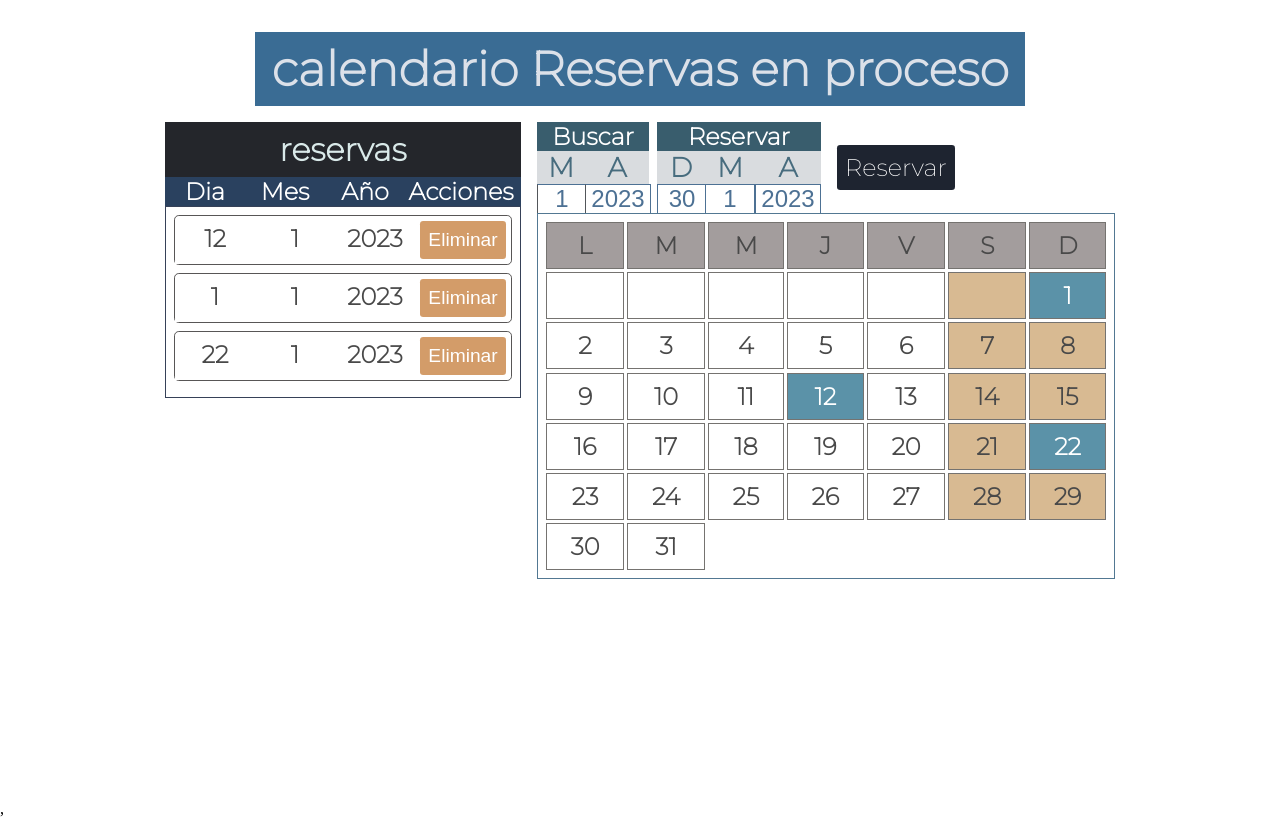
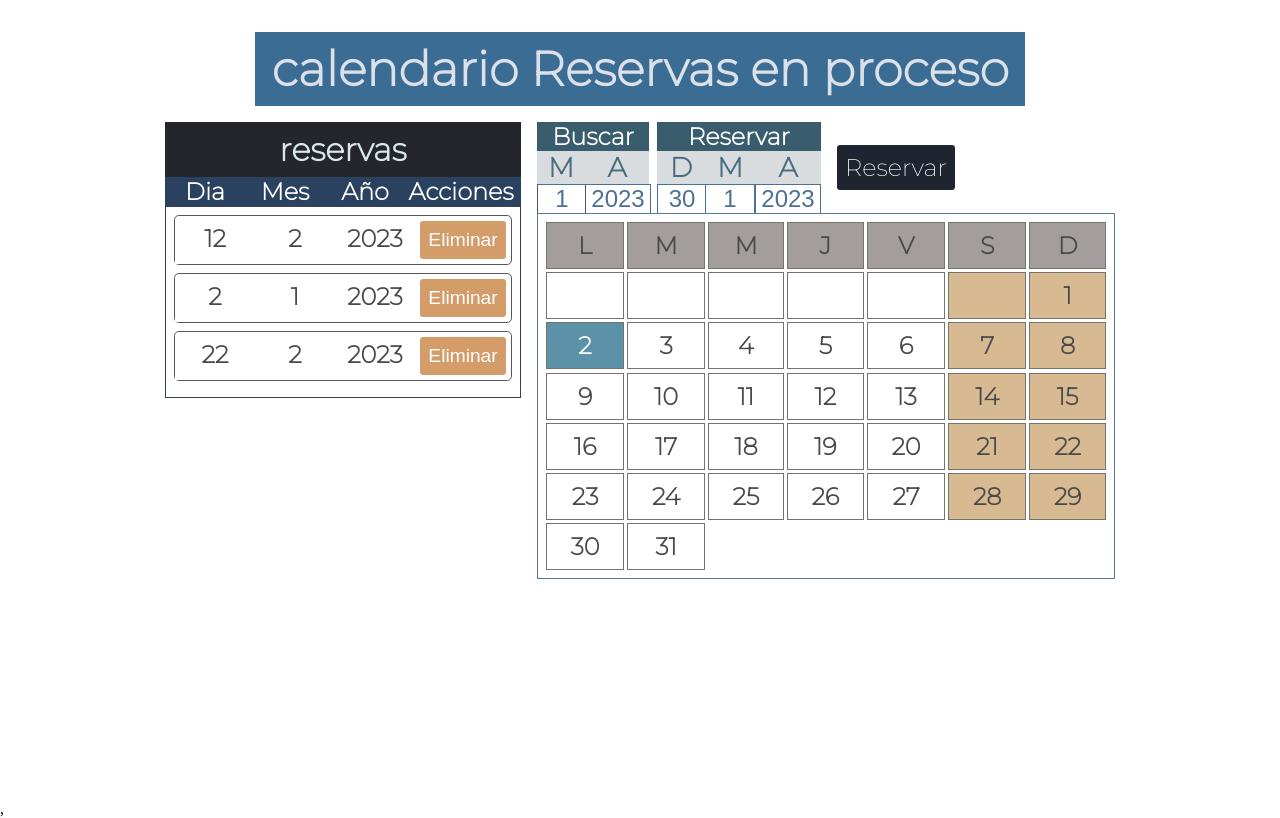
Before and after one commit to crsbl/reservas, a React (Create React App) app in the folder reservas00/: page / in a window 1280 px wide. Built offline with nearby package versions, Linux system fonts and the light colour scheme.

Commit message:
day null

```diff
--- a/reservas00/src/components/calendar/index.jsx
+++ b/reservas00/src/components/calendar/index.jsx
@@ -30,17 +30,17 @@ const Calendar = () => {
   const [bookings, setBookings] = useState([
     {
       day: 12,
-      month: 1,
+      month: 2,
       year: 2023,
     },
     {
-      day: 1,
+      day: 2,
       month: 1,
       year: 2023,
     },
     {
       day: 22,
-      month: 1,
+      month: 2,
       year: 2023,
     },
   ]);
--- a/reservas00/src/state/calendar/index.jsx
+++ b/reservas00/src/state/calendar/index.jsx
@@ -1,10 +1,9 @@
 const estadoInicial = {
-  valueInput00: 1,
+  valueInput00: new Date().getMonth()+ 1,
   valueInput01: 2023,
   valueInput02: 30,
   valueInput03: new Date().getMonth() + 1,
   valueInput04: new Date().getFullYear(),
-  valuePosition00: 0,
   stateInp00: false,
   stateInp01: false,
   stateInp03: false,
@@ -39,11 +38,6 @@ function rootReducer(state = estadoInicial, accion) {
         ...state,
         valueInput04: accion.payload,
       };
-      case "CHANGE_VALUEPOSITION00":
-      return {
-        ...state,
-        valuePosition00: accion.payload,
-      };
     case "CHANGE_STATE_INPUT00":
       return {
         ...state,
```
